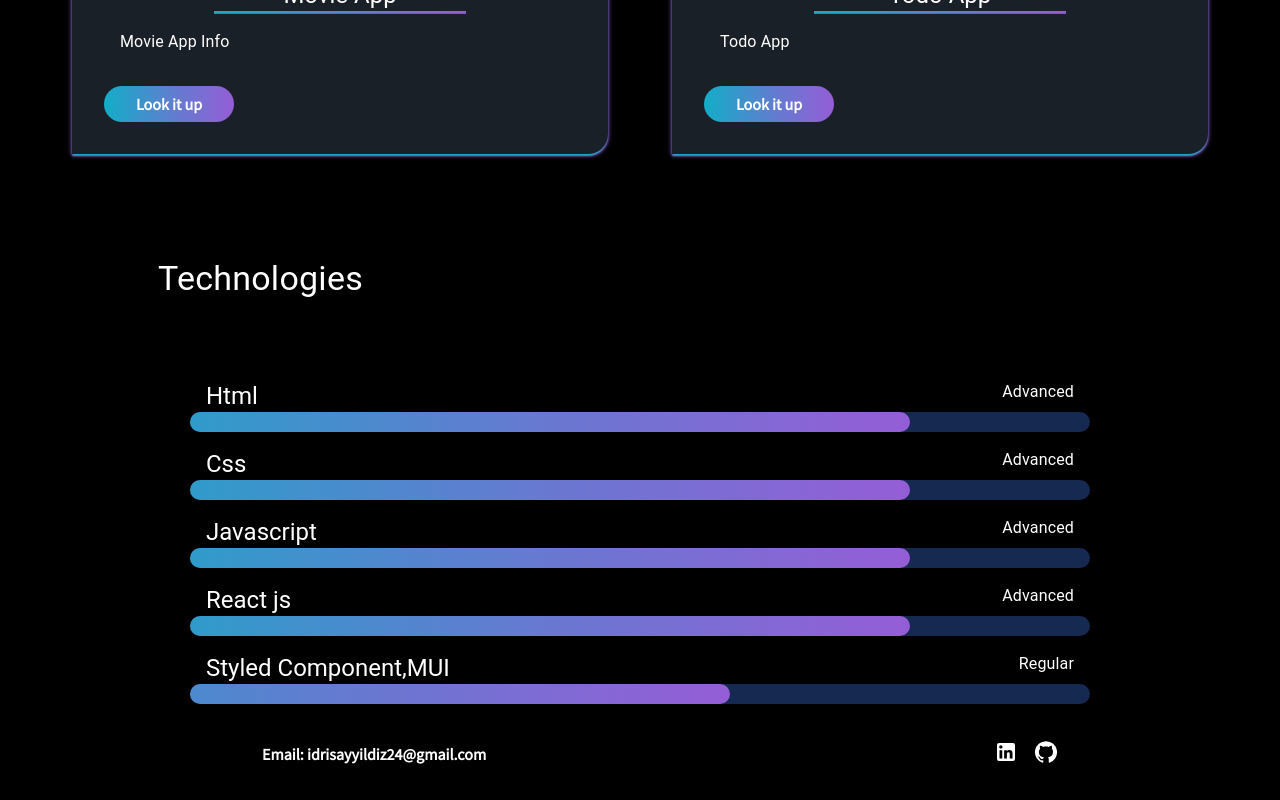
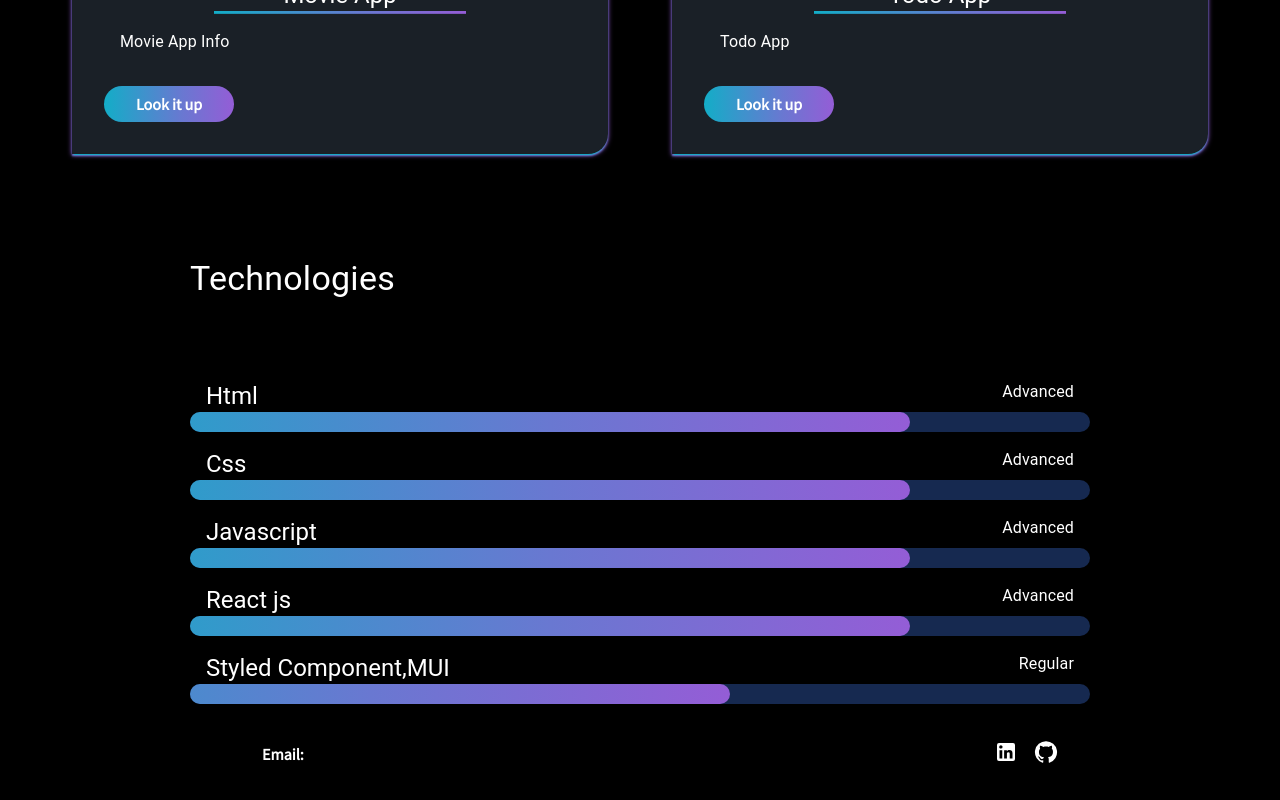
Before and after one commit to idrisay/developer-portfolio, a React (Create React App) app: page / in a window 1280 px wide. Shown: the part 1420-2220 px from the top of the page. Built offline with nearby package versions, Linux system fonts and the light colour scheme.

Commit message:
feat: and env file

```diff
--- a/src/components/Banner.js
+++ b/src/components/Banner.js
@@ -16,7 +16,7 @@ const Banner = () => {
       </Typography>
       <GradientLinkButton
         bg="linear-gradient(90deg, rgba(19,173,199,1) 0%, rgba(105,120,209,1) 60%, rgba(148,93,214,1) 100%)"
-        link="mailto:idrisayyildiz24@gmail.com"
+        link={`mailto:${process.env.REACT_APP_EMAIL}?subject=About website`}
       >
         Contact Me
       </GradientLinkButton>
--- a/src/components/Footer.js
+++ b/src/components/Footer.js
@@ -35,9 +35,9 @@ const Footer = () => {
               fontWeight: "bold",
               color: "inherit",
             }}
-            href="mailto:idrisayyildiz24@gmail.com"
+            href={`mailto:${process.env.REACT_APP_EMAIL}?subject=About website`}
           >
-            Email: idrisayyildiz24@gmail.com
+            Email: { process.env.REACT_APP_EMAIL }
           </Link>
           <Box sx={{ display: "flex" }}>
             {socials.map((item) => (
--- a/src/components/Technologies.jsx
+++ b/src/components/Technologies.jsx
@@ -20,7 +20,7 @@ const Technologies = () => {
   }));
   return (
     <Box>
-      <Typography variant="h4"  component="h2" sx={{ mt: 10, mx: -4, mb: 3 }}>
+      <Typography variant="h4"  component="h2" sx={{ mt: 10, mb: 3 }}>
         Technologies
       </Typography>
       <Box>
```
Also changed, not shown: 1 other file (tests, documents, lock files or other folders).
